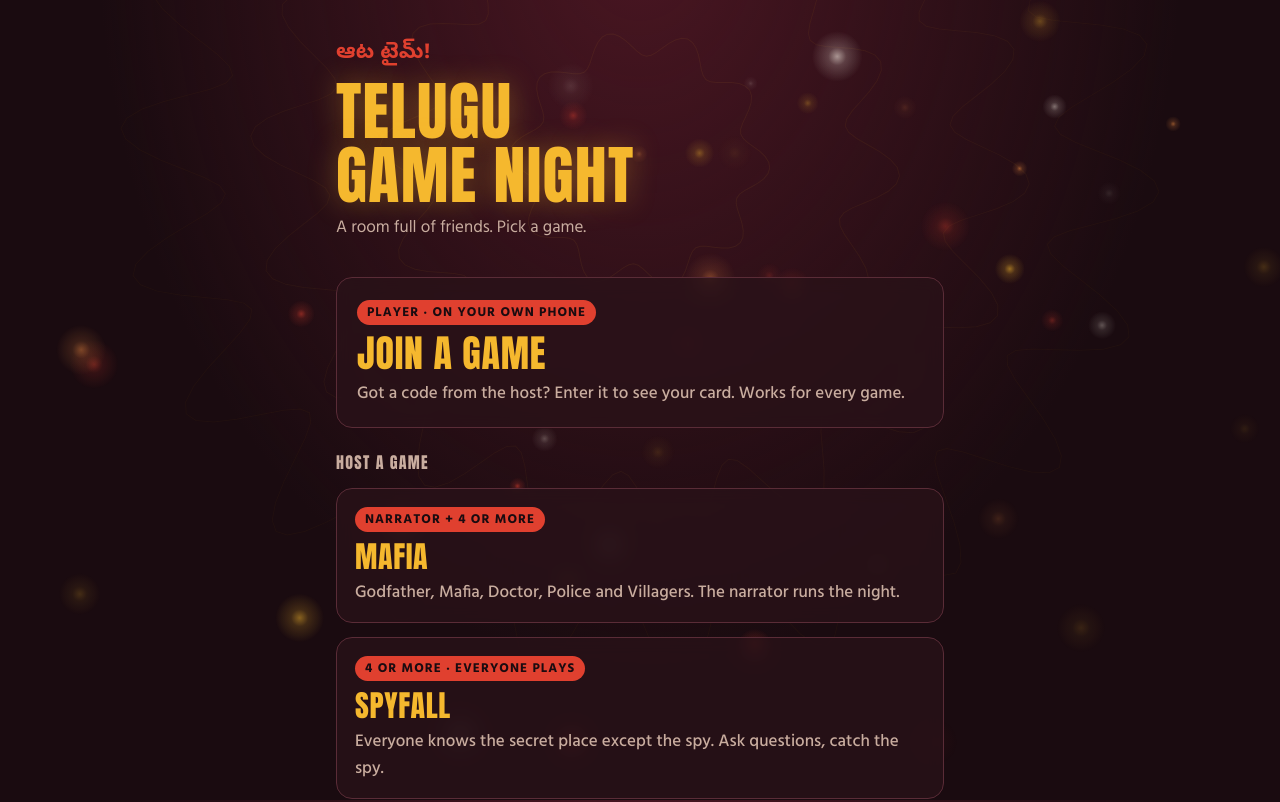
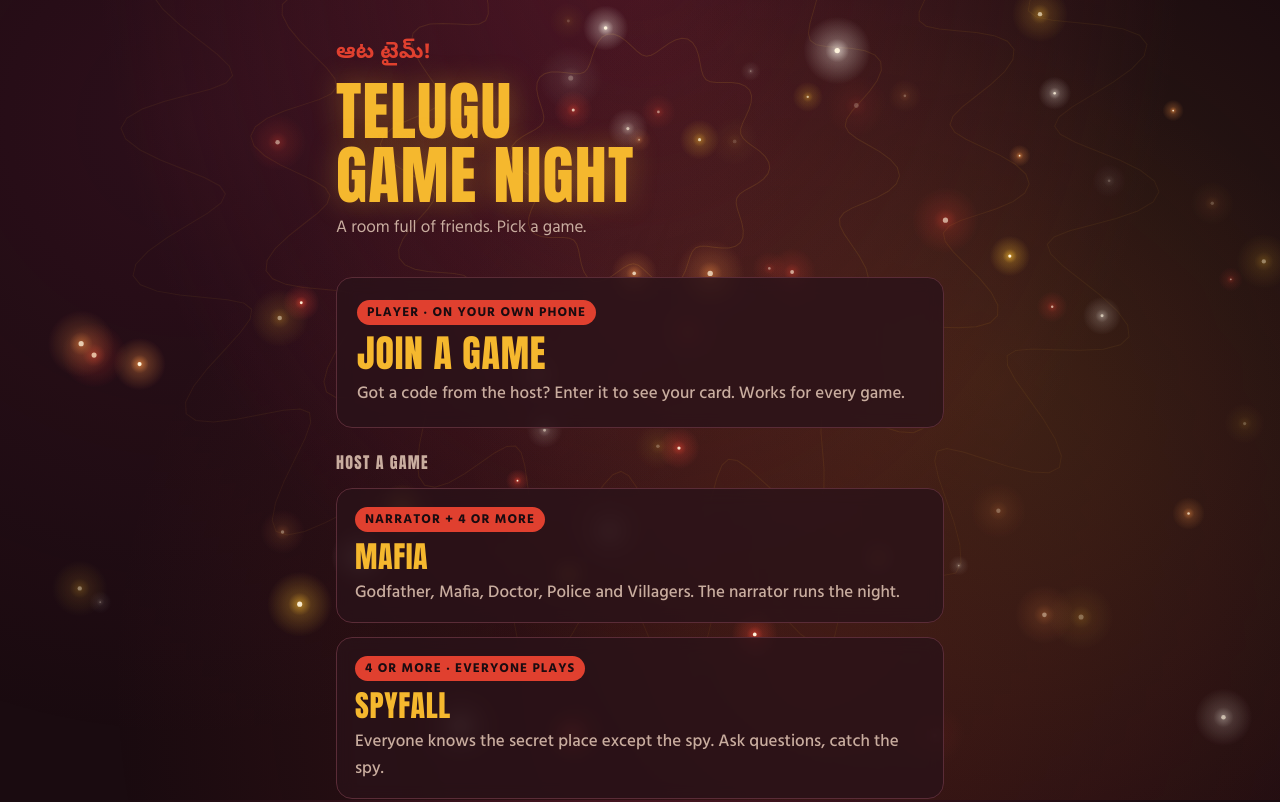
Before and after one commit to srujansaii/telugu-game-night, a plain HTML site: page index.html in a window 1280 px wide. Shown: the top 802 px of the page. Drawn offline with Linux system fonts and the light colour scheme; animation ran at ten frames a second.

Commit message:
Enhance visual effects in animation functions

```diff
--- a/index.html
+++ b/index.html
@@ -1466,15 +1466,15 @@ $('c-again').addEventListener('click', () => { $('c-play').classList.add('hidden
   const COLS = ['245,184,46','224,64,47','248,239,228','255,150,70'];
   let W = 0, H = 0, parts = [], raf = 0, last = 0, t = 0;
   function mk(anywhere){
-    return {x: Math.random()*W, y: anywhere ? Math.random()*H : H + 30, r: 1.2 + Math.random()*3.2, vy: 8 + Math.random()*18,
-      sway: Math.random()*6.28, sw: .35 + Math.random()*.8, c: COLS[(Math.random()*COLS.length)|0], a: .22 + Math.random()*.45, tw: Math.random()*6.28};
+    return {x: Math.random()*W, y: anywhere ? Math.random()*H : H + 30, r: 1.4 + Math.random()*3.6, vy: 10 + Math.random()*22,
+      sway: Math.random()*6.28, sw: .35 + Math.random()*.8, c: COLS[(Math.random()*COLS.length)|0], a: .35 + Math.random()*.5, tw: Math.random()*6.28};
   }
   function resize(){
     const dpr = Math.min(window.devicePixelRatio || 1, 2);
     W = window.innerWidth; H = window.innerHeight;
     cv.width = Math.round(W*dpr); cv.height = Math.round(H*dpr);
     ctx.setTransform(dpr, 0, 0, dpr, 0, 0);
-    const n = Math.round(Math.min(48, Math.max(18, W*H/24000)));
+    const n = Math.round(Math.min(64, Math.max(26, W*H/14000)));
     parts = Array.from({length:n}, () => mk(true));
   }
   function rangoli(){
@@ -1482,7 +1482,7 @@ $('c-again').addEventListener('click', () => { $('c-play').classList.add('hidden
     ctx.save(); ctx.translate(cx, cy); ctx.rotate(t*.025); ctx.lineWidth = 1;
     for (let ring=1; ring<=4; ring++){
       const rr = R*ring/4, petals = 6 + ring*4, steps = petals*14;
-      ctx.strokeStyle = `rgba(245,184,46,${.075 - ring*.011})`;
+      ctx.strokeStyle = `rgba(245,184,46,${.15 - ring*.022})`;
       ctx.beginPath();
       for (let i=0;i<=steps;i++){
         const a = i/steps*Math.PI*2, rad = rr*(.9 + .1*Math.cos(a*petals));
@@ -1493,15 +1493,27 @@ $('c-again').addEventListener('click', () => { $('c-play').classList.add('hidden
     }
     ctx.restore();
   }
+  const GLOWS = [['224,64,47',.16,.9,.55,.31],['245,184,46',.11,.7,.37,.53],['160,40,90',.14,.8,.23,.41]];
+  function auras(){
+    GLOWS.forEach(([c, a, size, fx, fy], i) => {
+      const R = Math.max(W, H)*size*.6;
+      const x = W*(.5 + .38*Math.sin(t*fx*.25 + i*2.1)), y = H*(.5 + .36*Math.cos(t*fy*.25 + i*1.3));
+      const g = ctx.createRadialGradient(x, y, 0, x, y, R);
+      g.addColorStop(0, `rgba(${c},${a})`); g.addColorStop(1, `rgba(${c},0)`);
+      ctx.fillStyle = g; ctx.fillRect(0, 0, W, H);
+    });
+  }
   function draw(dt){
     ctx.clearRect(0, 0, W, H);
+    auras();
     rangoli();
     for (const p of parts){
       p.y -= p.vy*dt; p.sway += dt*p.sw;
-      const x = p.x + Math.sin(p.sway)*16, glow = p.r*6, a = p.a*(.6 + .4*Math.sin(t*1.6 + p.tw));
+      const x = p.x + Math.sin(p.sway)*16, glow = p.r*7, a = p.a*(.6 + .4*Math.sin(t*1.6 + p.tw));
       const g = ctx.createRadialGradient(x, p.y, 0, x, p.y, glow);
       g.addColorStop(0, `rgba(${p.c},${a})`); g.addColorStop(.35, `rgba(${p.c},${a*.35})`); g.addColorStop(1, `rgba(${p.c},0)`);
       ctx.fillStyle = g; ctx.beginPath(); ctx.arc(x, p.y, glow, 0, Math.PI*2); ctx.fill();
+      ctx.fillStyle = `rgba(255,244,220,${Math.min(1, a*1.4)})`; ctx.beginPath(); ctx.arc(x, p.y, p.r*.55, 0, Math.PI*2); ctx.fill();
       if (p.y < -40) Object.assign(p, mk(false));
     }
   }
```
